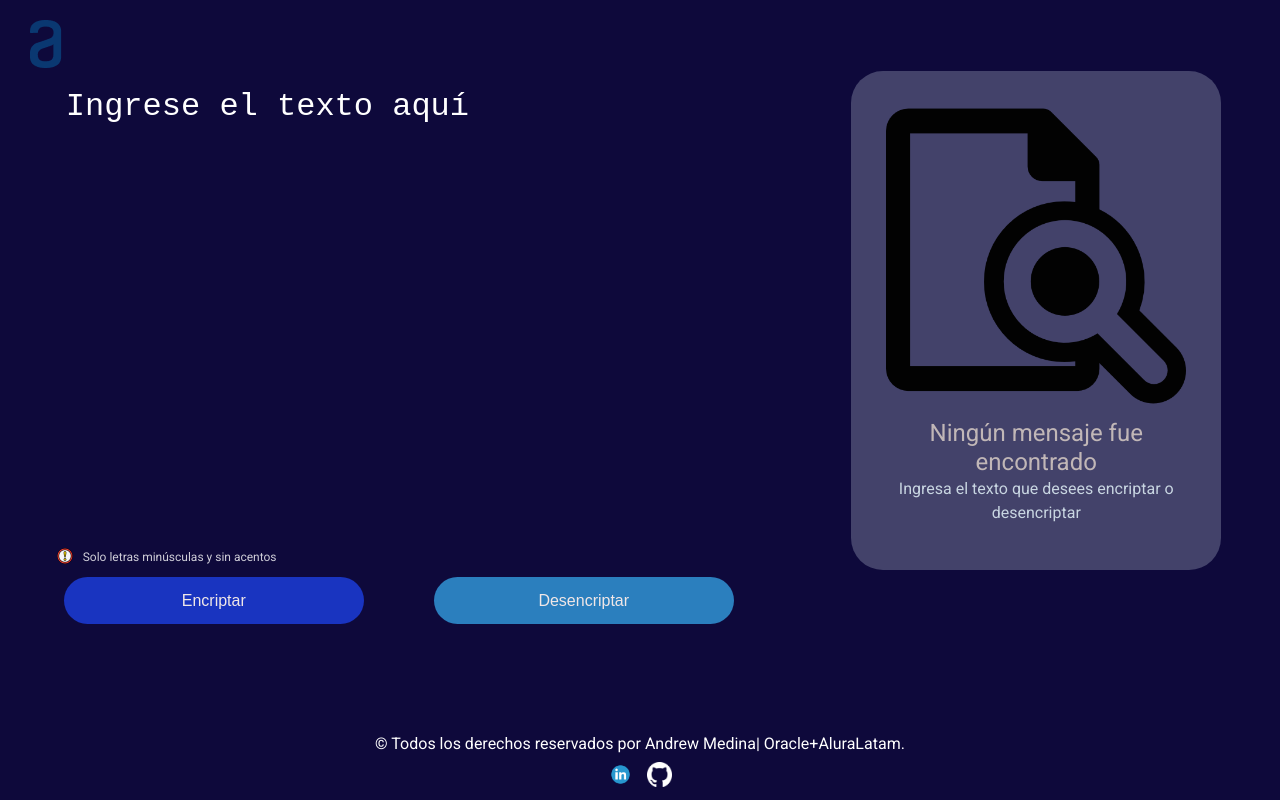
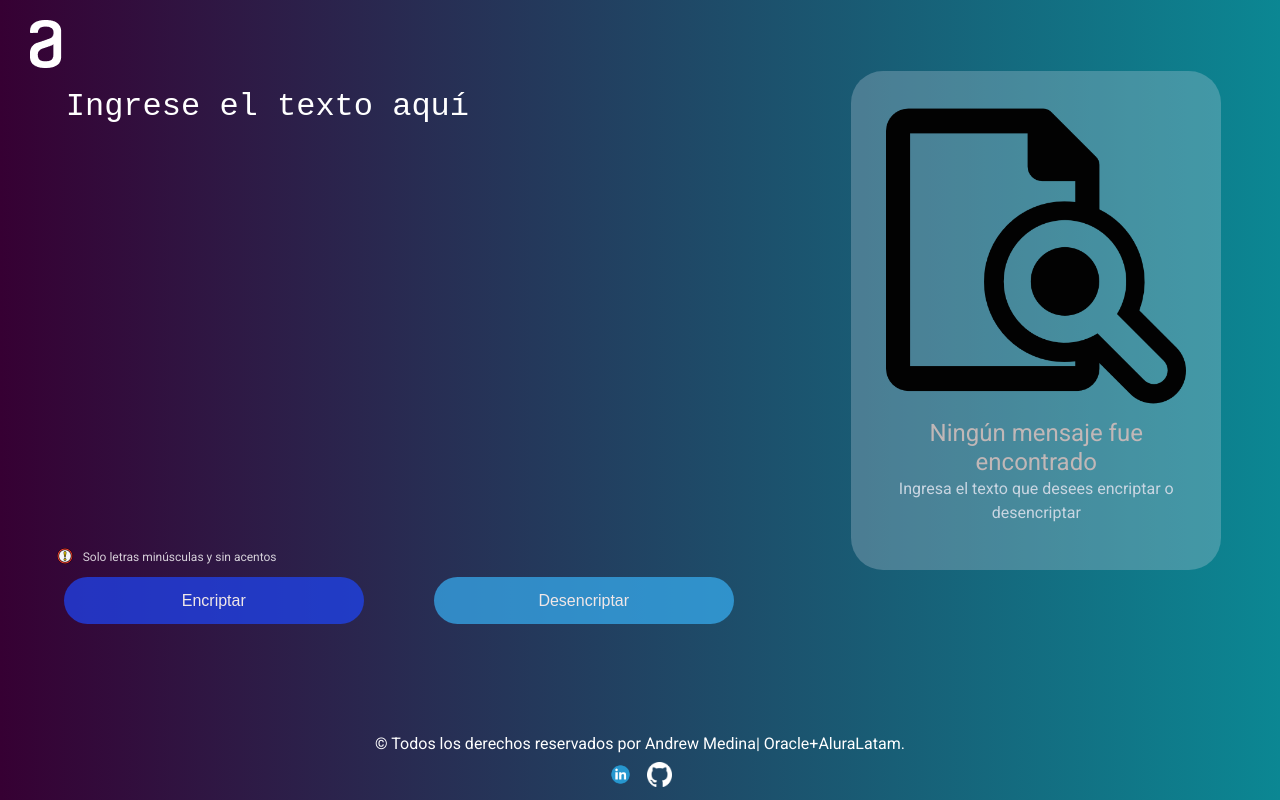
Before and after one commit to Ice-wolf11/Encriptador_One, a plain HTML site: page index.html in a window 1280 px wide. Drawn offline with Linux system fonts and the light colour scheme.

Commit message:
cambiando el fondo de la pagina y el logo

```diff
--- a/index.html
+++ b/index.html
@@ -17,7 +17,7 @@
             <!--configurando logo-->
             <header>
                 <div class = "logo">
-                    <img src="pictures/logo.png" alt="logo">
+                    <img src="pictures/logo2.png" alt="logo">
                 </div>
             </header>
             <main>
--- a/style.css
+++ b/style.css
@@ -1,7 +1,11 @@
 body{
+    /*fondo de la pagina*/
+    background: #360033; /* fallback for old browsers */
+    background: -webkit-linear-gradient(to right, #360033, #0b8793); /* Chrome 10-25, Safari 5.1-6 */
+    background: linear-gradient(to right, #360033, #0b8793);
+
     font-family: 'Roboto', sans-serif;
-    background: #0e093b;
-    background-size: cover;/*con esto se adapta la imagen al contenedor*/
+    /*background-size: cover; => con esto se adapta la imagen al contenedor*/
     display: flex;
     flex-direction: column;
     min-height: 100vh;/*con esto el body ocupa el 100% de la pantalla en todos los casos*/
```
Also changed, not shown: pictures/logo2.png (added).
